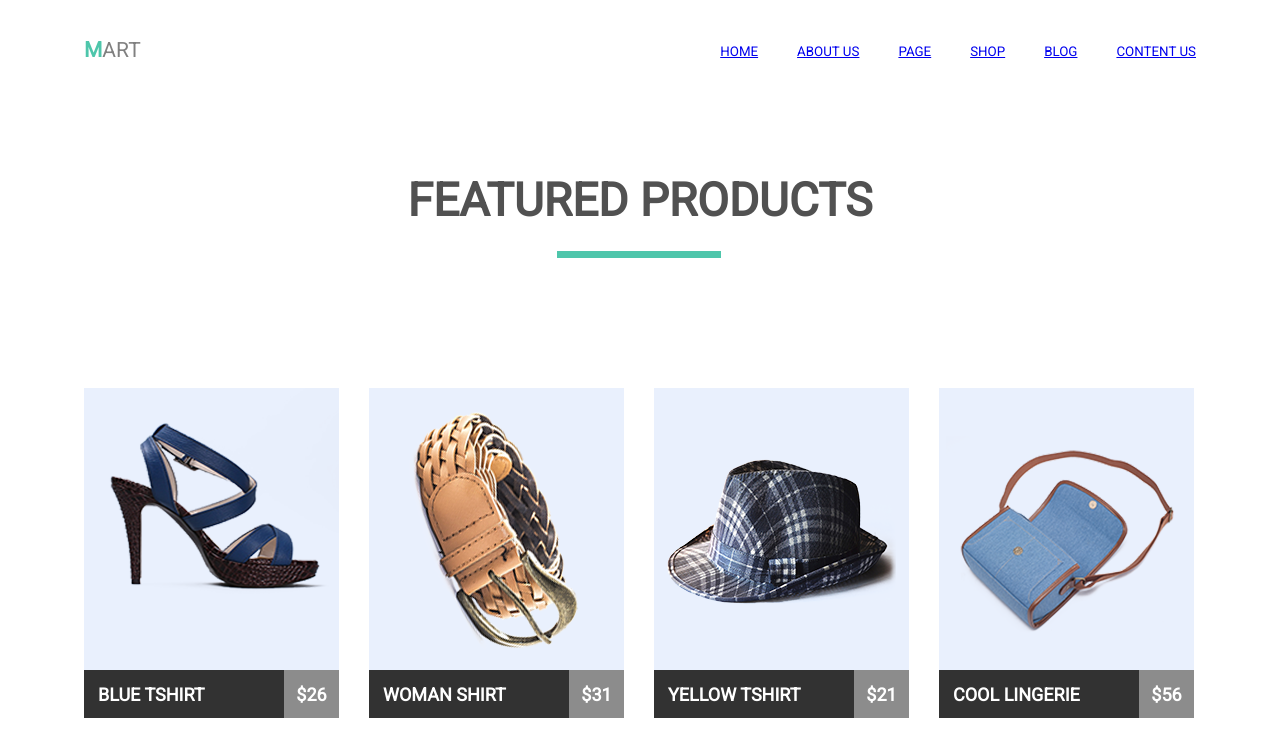
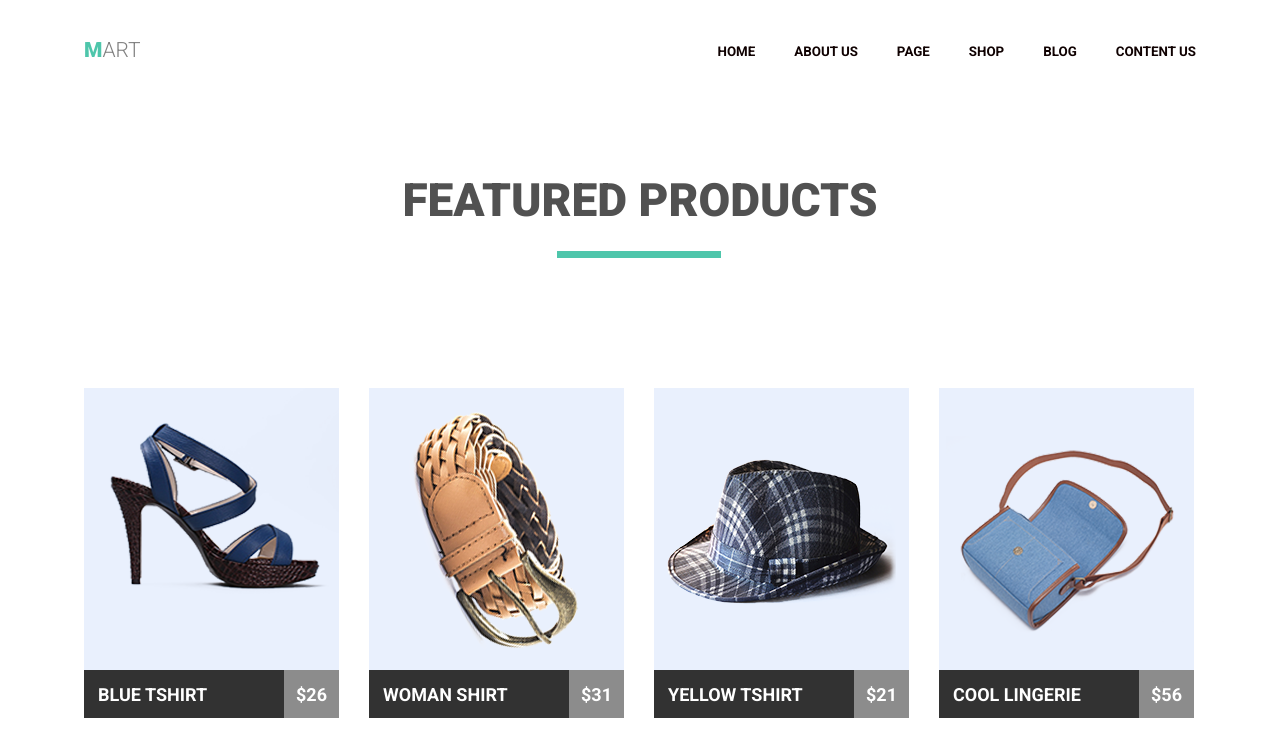
Before and after one commit to Myronchik/Homework, a plain HTML site: page homework04/index.html in a window 1280 px wide. Shown: the top 745 px of the page. Drawn offline with nearby package versions, Linux system fonts and the light colour scheme.

Commit message:
Update index.html

```diff
--- a/homework04/index.html
+++ b/homework04/index.html
@@ -5,6 +5,7 @@
   <meta name="viewport" content="width=device-width, initial-scale=1.0">
   <meta http-equiv="X-UA-Compatible" content="ie=edge">
   <link rel="stylesheet" href="index.css">
+  <link href="https://fonts.googleapis.com/css?family=Open+Sans:300,400,600,700,800|Roboto:300,400,500,700,900" rel="stylesheet">
   <title>homework04</title>
 </head>
 <body>
@@ -12,12 +13,12 @@
   <nav class="page-nav" >
     <h2 class="site-logo" >mart</h2>
     <ul class="site-navigation" >
-      <li><a href="#">home</a></li>
-      <li><a href="#">about us</a></li>
-      <li><a href="#">page</a></li>
-      <li><a href="#">shop</a></li>
-      <li><a href="#">blog</a></li>
-      <li><a href="#">content us</a></li>
+      <li><a class="link" href="#">home</a></li>
+      <li><a class="link" href="#">about us</a></li>
+      <li><a class="link" href="#">page</a></li>
+      <li><a class="link" href="#">shop</a></li>
+      <li><a class="link" href="#">blog</a></li>
+      <li><a class="link" href="#">content us</a></li>
     </ul>
  </nav>
 </header>
@@ -99,8 +100,7 @@
     </li>
   </ul>
 </section>
-<footer class="footer">
-  <section>
+  <section class="footer">
   <h2>latest news</h2>
     <ul>
       <li>
```
